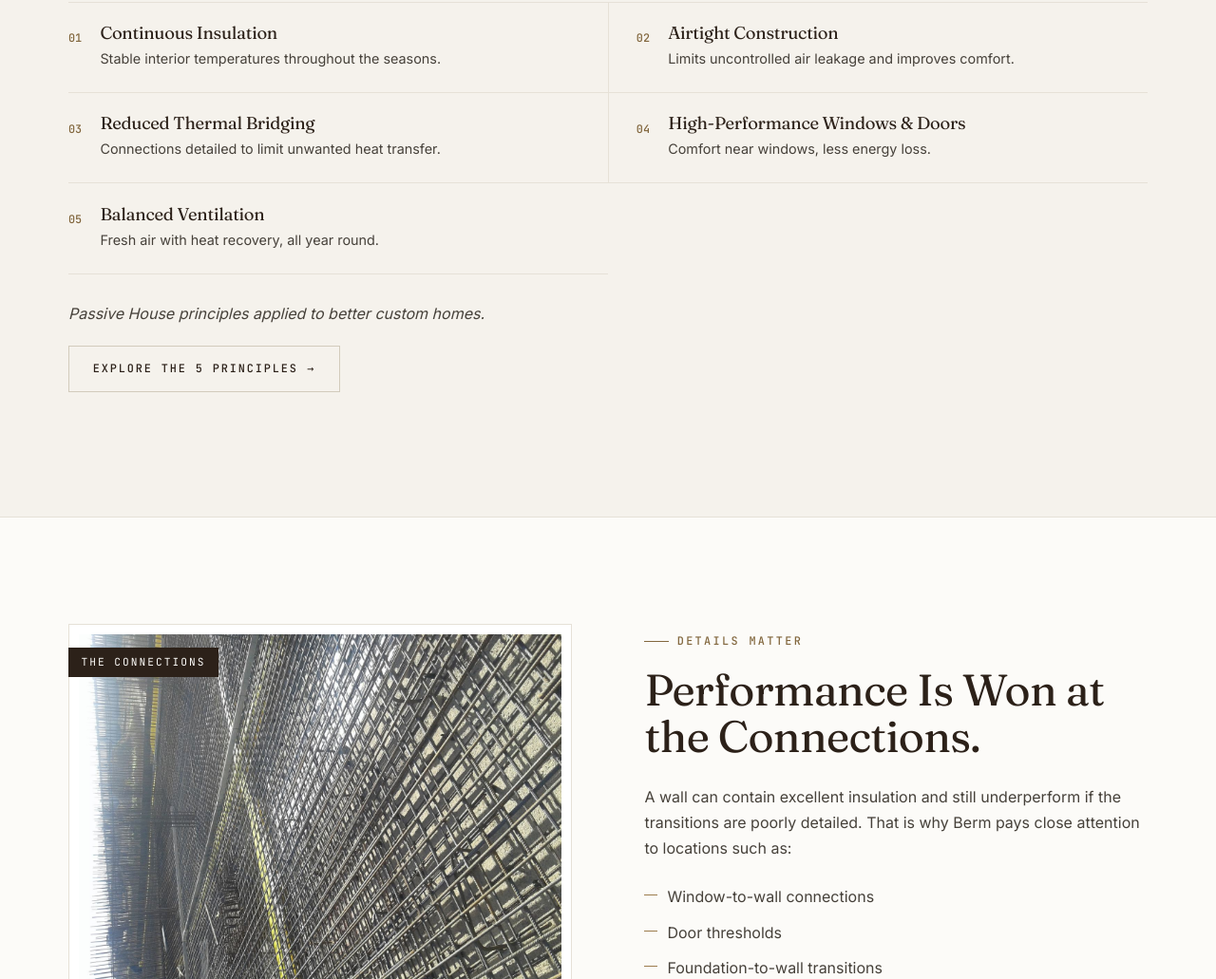
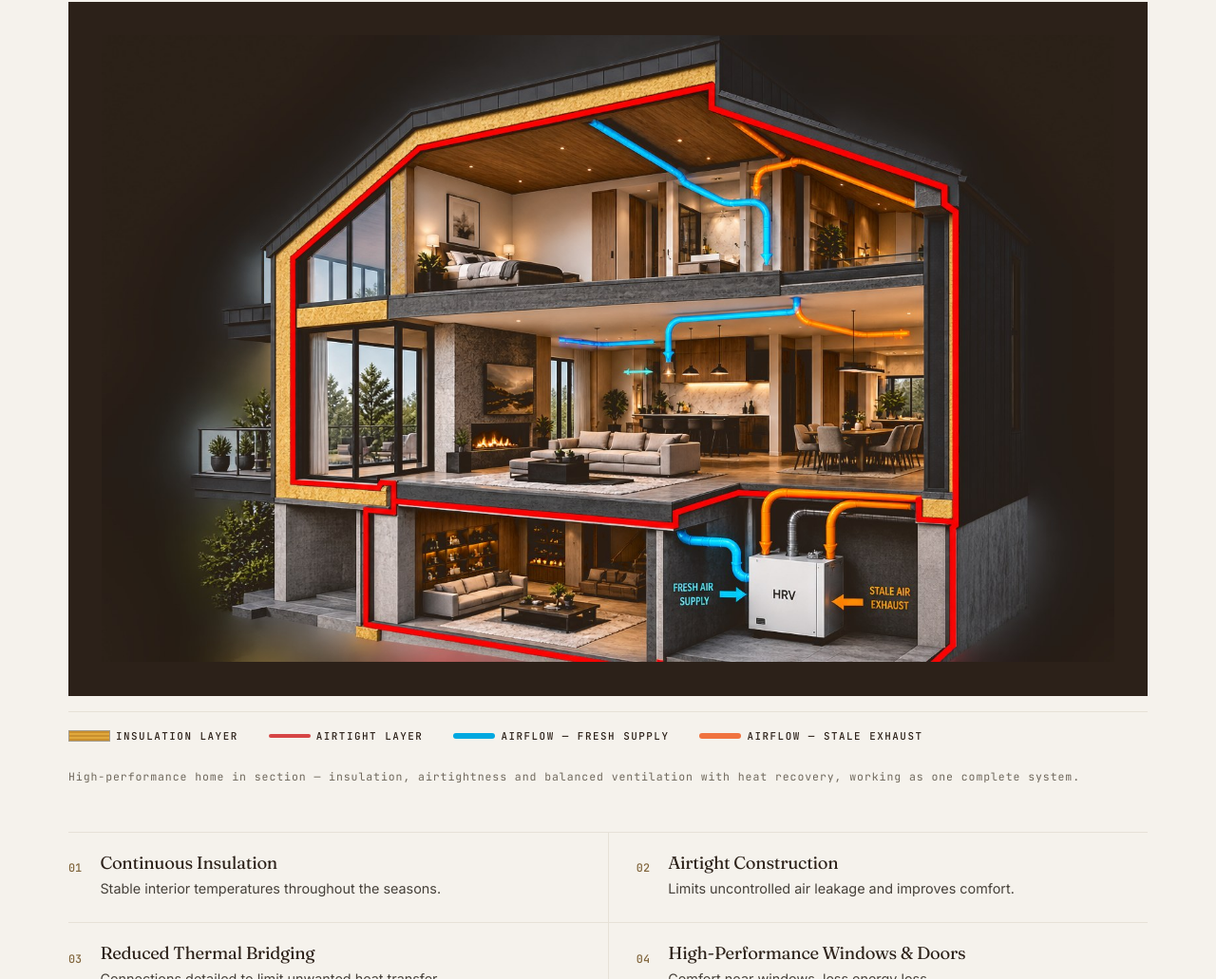
Before and after one commit to Yurei7/berm-inc-site, a website: page site/index.html in a window 1280 px wide. Shown: the part 4027-5058 px from the top of the page at 95% size. Drawn offline with Linux system fonts and the light colour scheme.

Commit message:
Homepage Passive House section: 3D cutaway render in espresso panel with HTML legend

```diff
--- a/site-src/assets/css/site.css
+++ b/site-src/assets/css/site.css
@@ -898,6 +898,78 @@ strong { color: var(--ink); font-weight: 600; }
 .info-row a:hover { color: var(--ink); }
 .area-tags { display: flex; flex-wrap: wrap; gap: .5em; margin-top: 1em; }
 
+/* ---------- Cutaway diagram panel ---------- */
+.cutaway {
+  margin: 0 0 clamp(2rem, 4vw, 2.8rem);
+}
+.cutaway-panel {
+  background: var(--ink);
+  padding: clamp(1rem, 3vw, 2.2rem);
+}
+.cutaway-panel img {
+  display: block;
+  width: 100%;
+  height: auto;
+}
+.cutaway figcaption {
+  padding: 1rem 0 .2rem;
+  display: flex;
+  flex-wrap: wrap;
+  gap: .6rem 2.2rem;
+  align-items: baseline;
+  border-top: 1px solid var(--line);
+  margin-top: 1rem;
+}
+.cutaway-legend {
+  display: flex;
+  flex-wrap: wrap;
+  gap: .8rem 2rem;
+  font-family: var(--font-mono);
+  font-size: .68rem;
+  letter-spacing: .14em;
+  text-transform: uppercase;
+  color: var(--ink);
+  font-weight: 500;
+}
+.cutaway-legend .lg {
+  display: inline-flex;
+  align-items: center;
+  gap: .55em;
+}
+.cutaway-legend .sw {
+  display: inline-block;
+  flex: none;
+}
+.sw--insul {
+  width: 44px; height: 12px;
+  border: 1px solid var(--stone);
+  background:
+    repeating-linear-gradient(0deg, #c98f2e 0 2px, #e0a83c 2px 4px);
+}
+.sw--air {
+  width: 44px; height: 4px;
+  border-radius: 2px;
+  background: #d64545;
+}
+.sw--fresh {
+  width: 44px; height: 6px;
+  border-radius: 3px;
+  background: #00a8e0;
+}
+.sw--stale {
+  width: 44px; height: 6px;
+  border-radius: 3px;
+  background: #f0733f;
+}
+.cutaway-cap {
+  font-family: var(--font-mono);
+  font-size: .72rem;
+  letter-spacing: .08em;
+  text-transform: none;
+  color: var(--stone-dark);
+  padding-top: .9rem;
+}
+
 /* ---------- Compact numbered list (teaser sections) ---------- */
 .mini-list {
   display: grid;
--- a/site/assets/css/site.css
+++ b/site/assets/css/site.css
@@ -898,6 +898,78 @@ strong { color: var(--ink); font-weight: 600; }
 .info-row a:hover { color: var(--ink); }
 .area-tags { display: flex; flex-wrap: wrap; gap: .5em; margin-top: 1em; }
 
+/* ---------- Cutaway diagram panel ---------- */
+.cutaway {
+  margin: 0 0 clamp(2rem, 4vw, 2.8rem);
+}
+.cutaway-panel {
+  background: var(--ink);
+  padding: clamp(1rem, 3vw, 2.2rem);
+}
+.cutaway-panel img {
+  display: block;
+  width: 100%;
+  height: auto;
+}
+.cutaway figcaption {
+  padding: 1rem 0 .2rem;
+  display: flex;
+  flex-wrap: wrap;
+  gap: .6rem 2.2rem;
+  align-items: baseline;
+  border-top: 1px solid var(--line);
+  margin-top: 1rem;
+}
+.cutaway-legend {
+  display: flex;
+  flex-wrap: wrap;
+  gap: .8rem 2rem;
+  font-family: var(--font-mono);
+  font-size: .68rem;
+  letter-spacing: .14em;
+  text-transform: uppercase;
+  color: var(--ink);
+  font-weight: 500;
+}
+.cutaway-legend .lg {
+  display: inline-flex;
+  align-items: center;
+  gap: .55em;
+}
+.cutaway-legend .sw {
+  display: inline-block;
+  flex: none;
+}
+.sw--insul {
+  width: 44px; height: 12px;
+  border: 1px solid var(--stone);
+  background:
+    repeating-linear-gradient(0deg, #c98f2e 0 2px, #e0a83c 2px 4px);
+}
+.sw--air {
+  width: 44px; height: 4px;
+  border-radius: 2px;
+  background: #d64545;
+}
+.sw--fresh {
+  width: 44px; height: 6px;
+  border-radius: 3px;
+  background: #00a8e0;
+}
+.sw--stale {
+  width: 44px; height: 6px;
+  border-radius: 3px;
+  background: #f0733f;
+}
+.cutaway-cap {
+  font-family: var(--font-mono);
+  font-size: .72rem;
+  letter-spacing: .08em;
+  text-transform: none;
+  color: var(--stone-dark);
+  padding-top: .9rem;
+}
+
 /* ---------- Compact numbered list (teaser sections) ---------- */
 .mini-list {
   display: grid;
--- a/site/index.html
+++ b/site/index.html
@@ -203,6 +203,21 @@
         </div>
         <span class="section-index">02 — Principles</span>
       </div>
+      <figure class="cutaway reveal">
+        <div class="cutaway-panel">
+          <img src="/assets/img/ph-cutaway.jpg" alt="High-performance home cutaway — continuous insulation, airtight layer and balanced ventilation with heat recovery"
+               width="1536" height="952" loading="lazy">
+        </div>
+        <figcaption>
+          <span class="cutaway-legend">
+            <span class="lg"><i class="sw sw--insul"></i>Insulation Layer</span>
+            <span class="lg"><i class="sw sw--air"></i>Airtight Layer</span>
+            <span class="lg"><i class="sw sw--fresh"></i>Airflow — Fresh Supply</span>
+            <span class="lg"><i class="sw sw--stale"></i>Airflow — Stale Exhaust</span>
+          </span>
+          <span class="cutaway-cap">High-performance home in section — insulation, airtightness and balanced ventilation with heat recovery, working as one complete system.</span>
+        </figcaption>
+      </figure>
       <div class="mini-list">
         <div class="mini-item reveal">
           <span class="mini-num">01</span>
@@ -240,7 +255,7 @@
           </div>
         </div>
       </div>
-      <p class="reveal" style="margin-top:1.8rem; font-style:italic; color:var(--slate-dark)">Passive House principles applied to better custom homes.</p>
+      <p class="reveal" style="margin-top:1.8rem; font-style:italic; color:var(--text)">Passive House principles applied to better custom homes.</p>
       <p class="reveal" style="margin-top:1.2rem"><a class="btn btn--ghost" href="/approach/#passive-house">Explore the 5 Principles <span class="arr">→</span></a></p>
     </div>
   </section>
```
Also changed, not shown: site-src/pages/home.html (+16 -1 lines), site-src/assets/img/ph-cutaway.jpg (added), site/assets/img/ph-cutaway.jpg (added).
